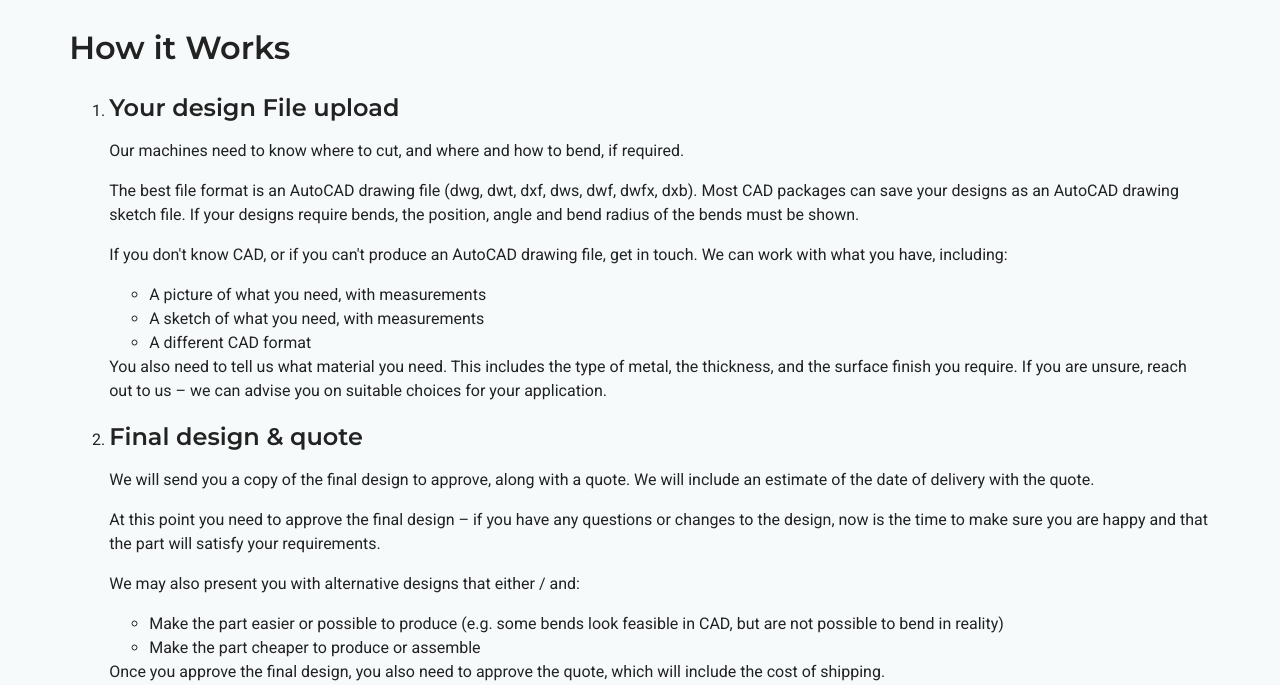
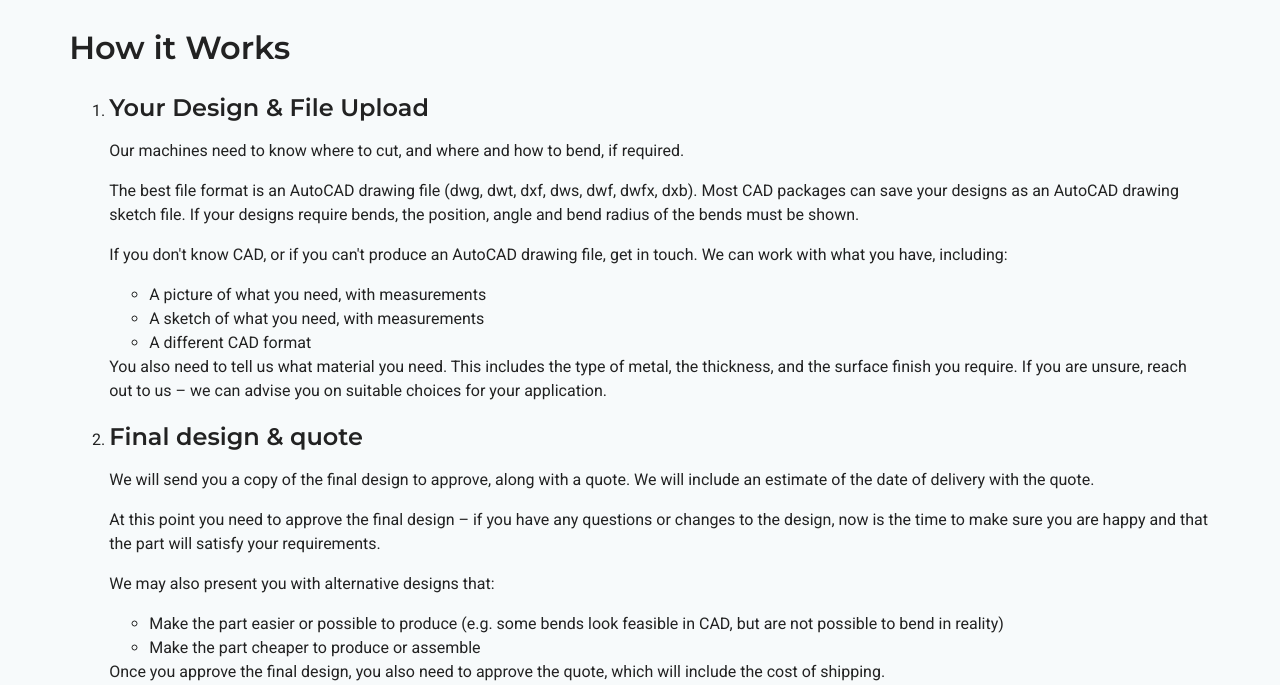
Before and after one commit to WarrenAbel/bend-cut-send-test, a PHP site: page /how-it-works.php in a window 1280 px wide. Shown: the part 64-749 px from the top of the page. Run offline with PHP 8.4, Linux system fonts and the light colour scheme.

Commit message:
Improve grammar and heading formatting in how-it-works.php
Co-authored-by: WarrenAbel <229111284+WarrenAbel@users.noreply.github.com>

```diff
--- a/how-it-works.php
+++ b/how-it-works.php
@@ -22,7 +22,7 @@
 
   <ol>
     <li>
-      <h2>Your design File upload</h2>
+      <h2>Your Design & File Upload</h2>
       <p>Our machines need to know where to cut, and where and how to bend, if required.</p>
       <p>The best file format is an AutoCAD drawing file (dwg, dwt, dxf, dws, dwf, dwfx, dxb). Most CAD packages can save your designs as an AutoCAD drawing sketch file. If your designs require bends, the position, angle and bend radius of the bends must be shown.</p>
       <p>If you don't know CAD, or if you can't produce an AutoCAD drawing file, get in touch. We can work with what you have, including:</p>
@@ -38,7 +38,7 @@
       <h2>Final design &amp; quote</h2>
       <p>We will send you a copy of the final design to approve, along with a quote. We will include an estimate of the date of delivery with the quote.</p>
       <p>At this point you need to approve the final design – if you have any questions or changes to the design, now is the time to make sure you are happy and that the part will satisfy your requirements.</p>
-      <p>We may also present you with alternative designs that either / and:</p>
+      <p>We may also present you with alternative designs that:</p>
       <ul>
         <li>Make the part easier or possible to produce (e.g. some bends look feasible in CAD, but are not possible to bend in reality)</li>
         <li>Make the part cheaper to produce or assemble</li>
```
